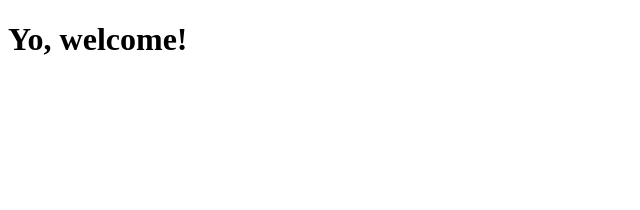
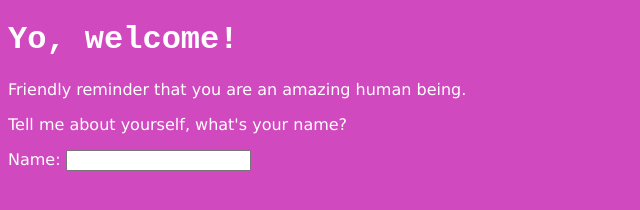
Before and after one commit to rebekah-zhou/my-whimsical-website, a plain HTML site: page index.html in a window 1280 px wide. Shown: the whole page, without its empty margins (0-640 px from the left). Drawn offline with Linux system fonts and the light colour scheme.

Commit message:
added style.css, connect to index.html

```diff
--- a/index.html
+++ b/index.html
@@ -1,9 +1,15 @@
 <!DOCTYPE html>
 <html lang="en">
   <head>
-    <title>Rebekah's Awesome Website</title>
+    <link rel="stylesheet" href="style.css" />
+    <title>Hello, beautiful!</title>
   </head>
   <body>
       <h1>Yo, welcome!</h1>
+      <div>
+          <p>Friendly reminder that you are an amazing human being.</p>
+          <p>Tell me about yourself, what's your name?</p>
+          <label>Name: </label><input id="name" />
+      </div>
   </body>
 </html>
--- /dev/null
+++ b/style.css
@@ -0,0 +1,8 @@
+body {
+    background: rgb(209, 73, 191);
+    font-family: Verdana, Geneva, Tahoma, sans-serif;
+    color: white;
+}
+h1 {
+    font-family: 'Courier New', Courier, monospace;
+}
```
